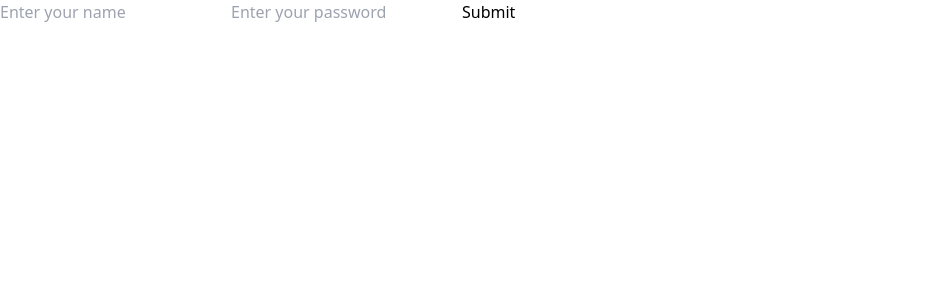
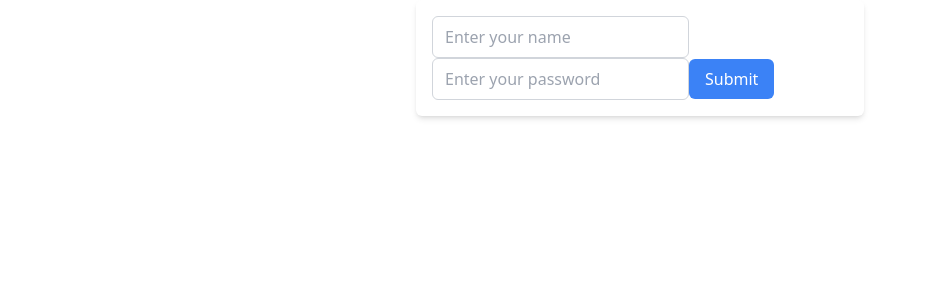
Before and after one commit to pj100-team/react-v3, a React (Create React App) app: page / in a window 1280 px wide. Shown: the top 300 px of the page, without its empty margins (0-925 px from the left). Built offline with nearby package versions, Linux system fonts and the light colour scheme.

Commit message:
👍 classnameの追加

```diff
--- a/src/App.tsx
+++ b/src/App.tsx
@@ -27,14 +27,29 @@ function App() {
     console.log('form submitted');
   };
 
+  // create tailwind classname for this input
+  const inputClass = 'border border-gray-300 rounded-md px-3 py-2 focus:outline-none focus:border-blue-500';
+
+  // create tailwind classname for this button
+  const buttonClass =
+    'bg-blue-500 text-white px-4 py-2 rounded-md hover:bg-blue-600 focus:outline-none focus:bg-blue-600';
+
+  // create tailwind classname for this error message
+  const errorClass = 'text-red-500';
+
+  // create tailwind classname for this form
+  const formClass = 'max-w-md mx-auto p-4 bg-white shadow-md rounded-md';
+
   return (
     <div>
-      <form onSubmit={handleSubmit}>
-        <input name="email" type="text" placeholder="Enter your name" />
-        <input name="pass" type="password" placeholder="Enter your password" />
-        <button type="submit">Submit</button>
+      <form onSubmit={handleSubmit} className={formClass}>
+        <input name="email" type="text" className={inputClass} placeholder="Enter your name" />
+        <input name="pass" type="password" className={inputClass} placeholder="Enter your password" />
+        <button type="submit" className={buttonClass}>
+          Submit
+        </button>
+        <p className={errorClass}>{error}</p>
       </form>
-      <p className="text-red-400">{error}</p>
     </div>
   );
 }
```
